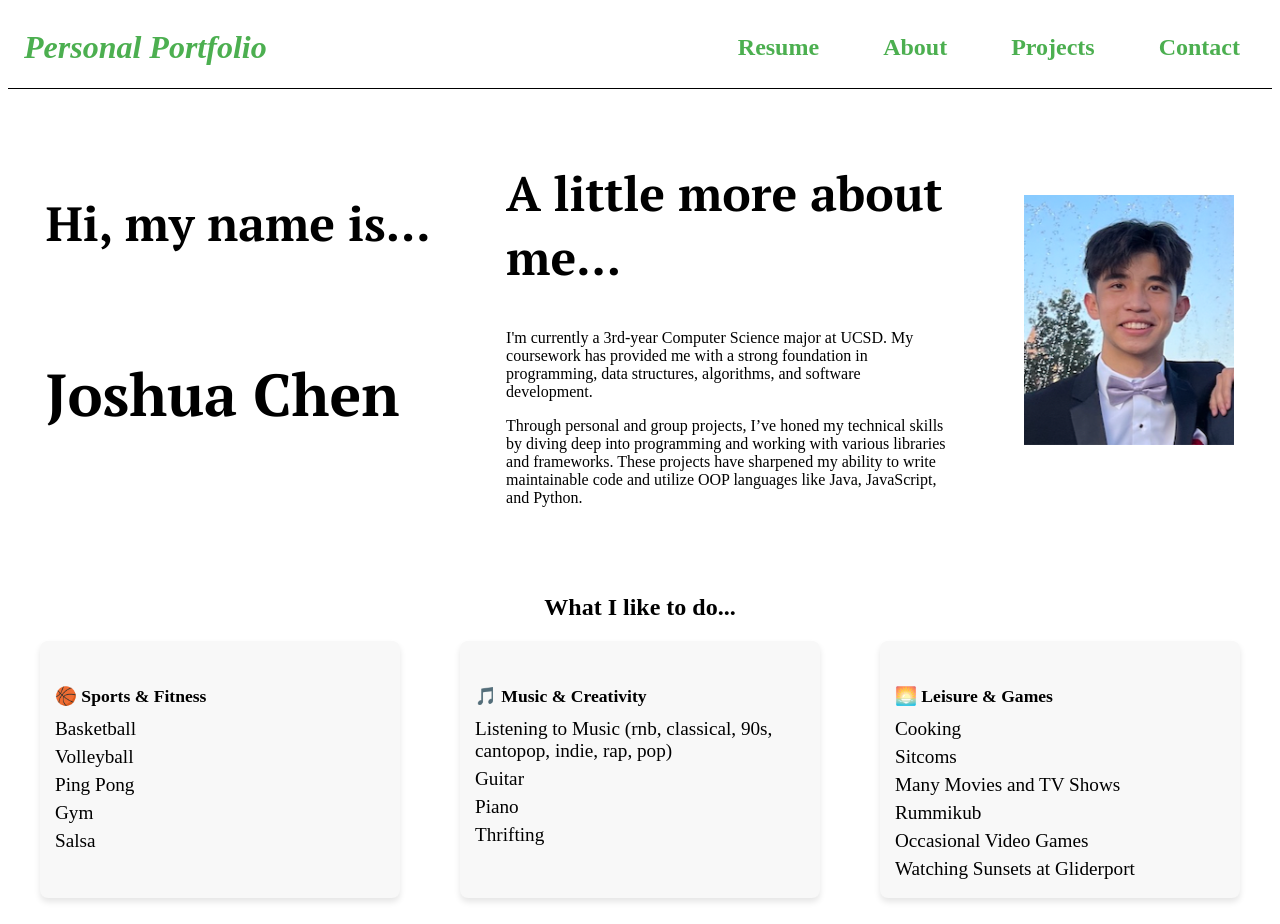
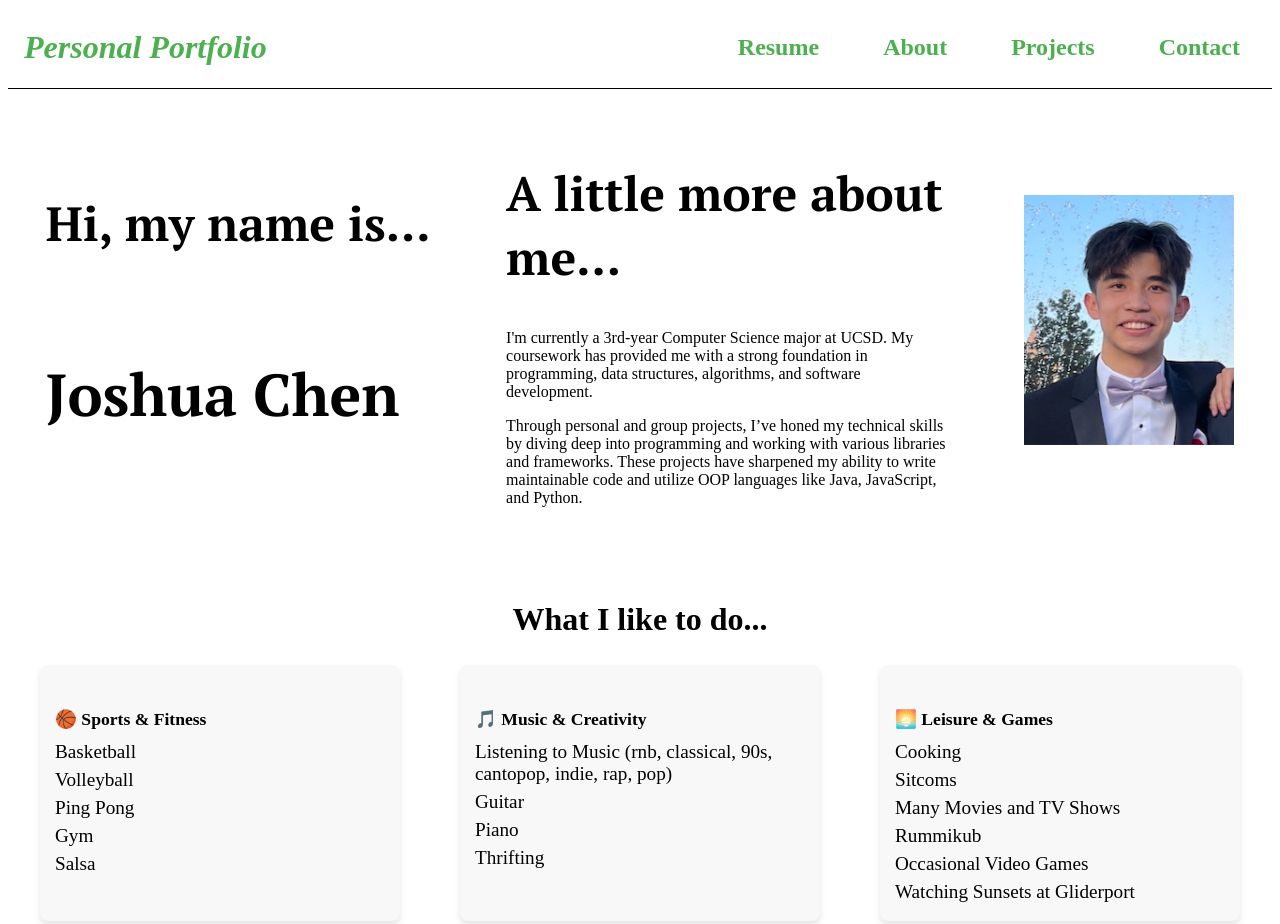
Before and after one commit to jochshen/cse134B-hw3, a plain HTML site: page index.html in a window 1280 px wide. Shown: the top 924 px of the page. Drawn offline with Linux system fonts and the light colour scheme; a web font is replaced by a local one.

Commit message:
made font sizing more consistent

```diff
--- a/styles.css
+++ b/styles.css
@@ -60,6 +60,9 @@ section {
   scroll-margin-top: 100px;
 }
 
+#about h2{
+  font-size: 2rem;
+}
 #contact {
   scroll-margin-top: 100px;
 }
```
